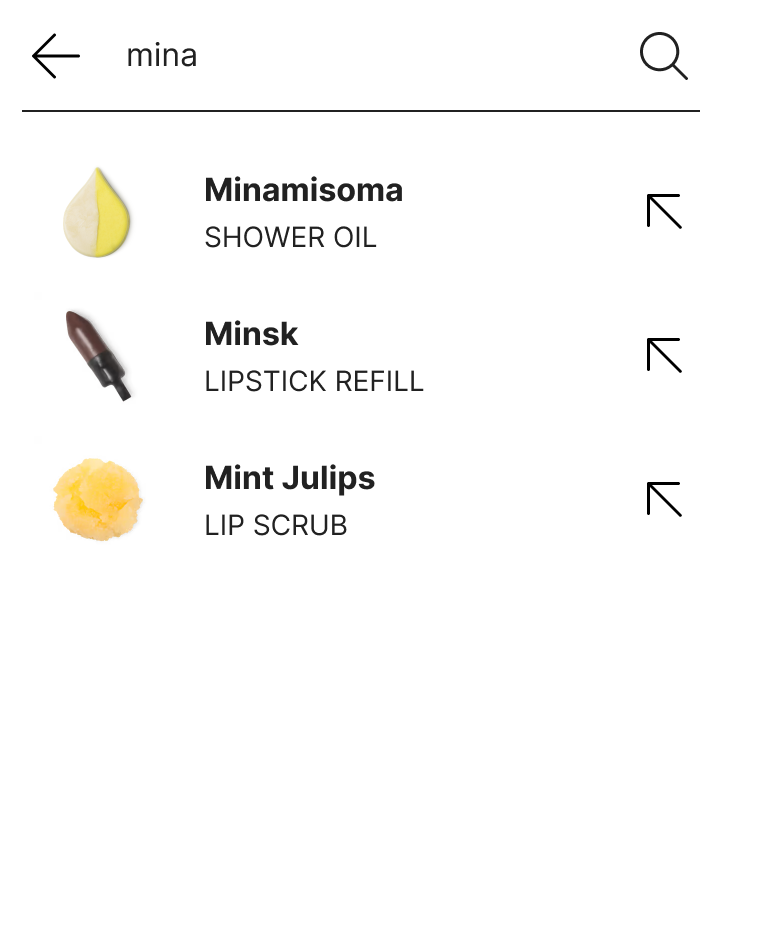
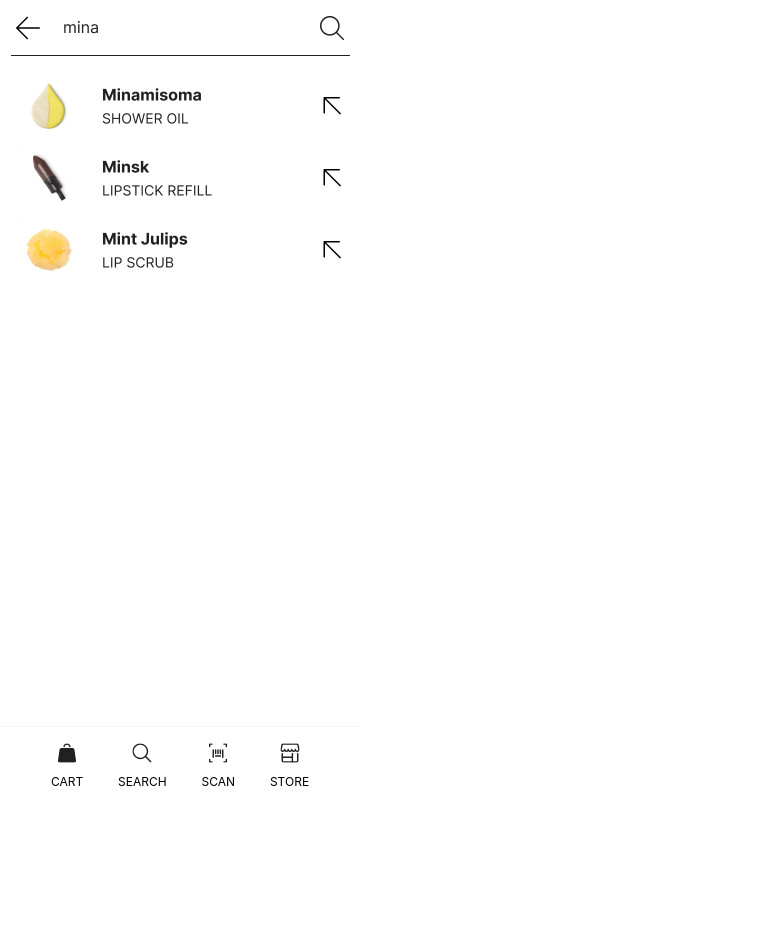
Before and after one commit to pedroamontano/POS-Web-App-with-Item-to-Item-Recommender-System, a React (Create React App) app: page /search in a window 1280 px wide. Shown: the top 952 px of the page, without its empty margins (0-763 px from the left). After the commit the page ends 884 px from the top, so only its background shows below. Built offline with nearby package versions, Linux system fonts and the light colour scheme.

Commit message:
cheat the fake page

```diff
--- a/src/components/Footer/Footer.scss
+++ b/src/components/Footer/Footer.scss
@@ -26,8 +26,11 @@
 
     margin-block-end: 0em;
   }
+
+  &__addition {
+    position: relative;
+    z-index: 1;
+    top: -78px;
+    background-color: white;
+  }
 }
-
-.addition {
-  position: relative;
-}
--- a/src/pages/Home/Home.jsx
+++ b/src/pages/Home/Home.jsx
@@ -3,6 +3,7 @@ import Header from "../../components/Header/Header";
 import Footer from "../../components/Footer/Footer";
 import ItemList from "../../components/ItemList/ItemList";
 import { useState } from "react";
+import Feature from "../../components/feature";
 function Home(props) {
   const [totalPrice, setTotalPrice] = useState(0);
   return (
@@ -10,6 +11,7 @@ function Home(props) {
       <Header price={totalPrice} />
       <ItemList setTotalPrice={setTotalPrice} />
       <Button className={"button__check-out"} text={"Checkout"} />
+      <Feature />
       <Footer
         handleCartClick={props.handleCartClick}
         handleSearchClick={props.handleSearchClick}
--- a/src/pages/Search/Search.jsx
+++ b/src/pages/Search/Search.jsx
@@ -1,5 +1,6 @@
 import Footer from "../../components/Footer/Footer";
 import searchPage from "../../assets/images/Item Search, Results.png";
+import "./Search.scss";
 
 function Search(props) {
   return (
@@ -10,7 +11,7 @@ function Search(props) {
         handleSearchClick={props.handleSearchClick}
         isCartSelected={props.isCartSelected}
         isSearchSelected={props.isSearchSelected}
-        additionalClass={`search__addition`}
+        className={`footer__addition`}
       />
     </div>
   );
--- /dev/null
+++ b/src/pages/Search/Search.scss
@@ -0,0 +1,9 @@
+.search {
+  width: 360px;
+
+  &__image {
+    height: 800px;
+    width: 360px;
+    z-index: 0;
+  }
+}
```
